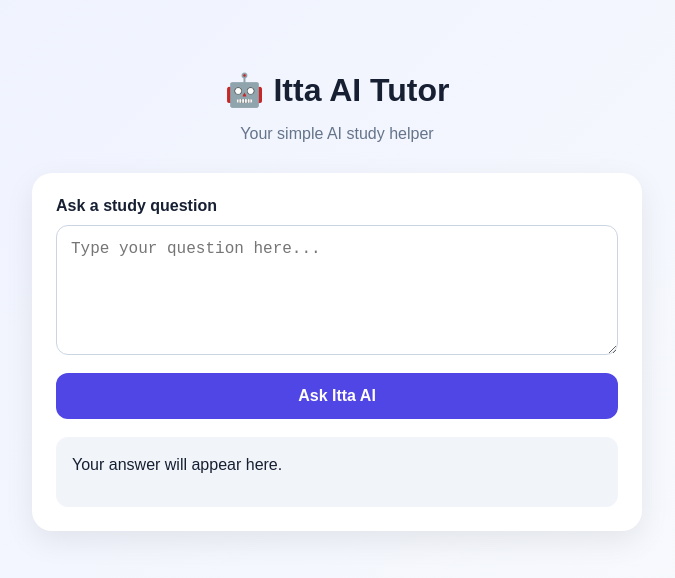
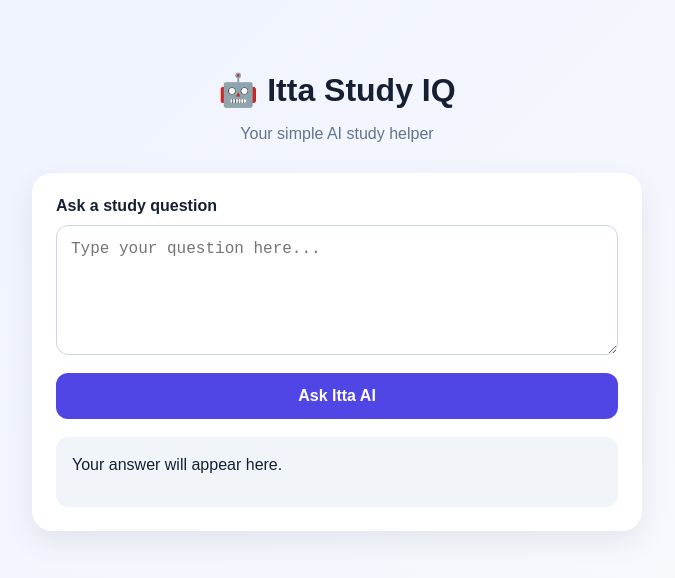
Before and after one commit to ss8185413-sketch/itta-ai-study-tutor, a website: page index.html in a window 1280 px wide. Shown: the whole page, without its empty margins (303-978 px from the left). Drawn offline with Linux system fonts and the light colour scheme.

Commit message:
Change title and heading from 'Itta AI Tutor' to 'Itta Study IQ'

```diff
--- a/index.html
+++ b/index.html
@@ -3,21 +3,31 @@
 <head>
   <meta charset="UTF-8">
   <meta name="viewport" content="width=device-width, initial-scale=1.0">
-  <title>Itta AI Tutor</title>
+
+  <title>Itta Study IQ</title>
+
+  <link rel="manifest" href="manifest.json">
   <link rel="stylesheet" href="style.css">
 </head>
+
 <body>
   <main class="app">
-    <h1>🤖 Itta AI Tutor</h1>
+    <h1>🤖 Itta Study IQ</h1>
     <p class="subtitle">Your simple AI study helper</p>
 
     <section class="card">
       <label for="question">Ask a study question</label>
+
       <textarea id="question" placeholder="Type your question here..."></textarea>
+
       <button onclick="askTutor()">Ask Itta AI</button>
-      <div id="answer" class="answer">Your answer will appear here.</div>
+
+      <div id="answer" class="answer">
+        Your answer will appear here.
+      </div>
     </section>
   </main>
+
   <script src="script.js"></script>
 </body>
 </html>
```
